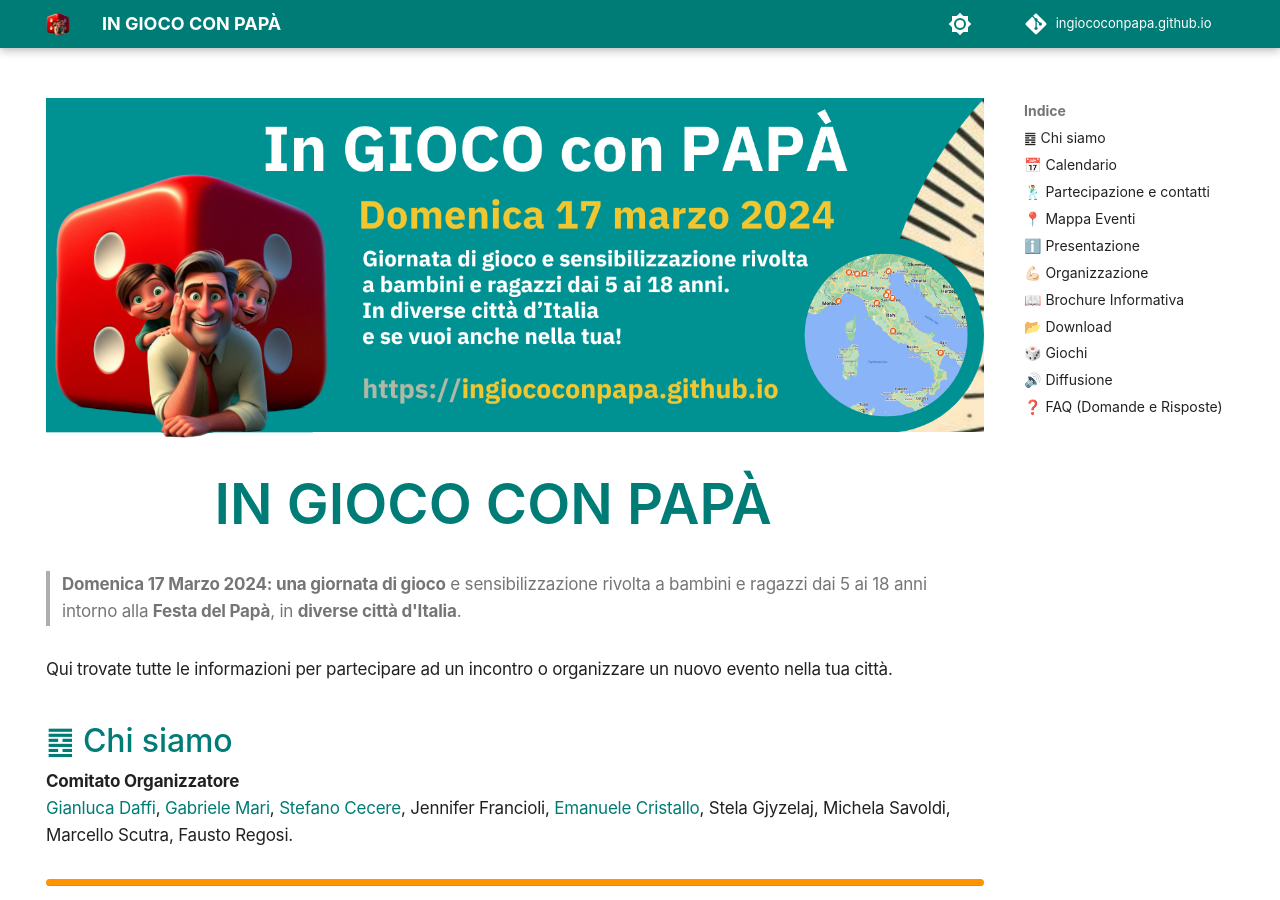
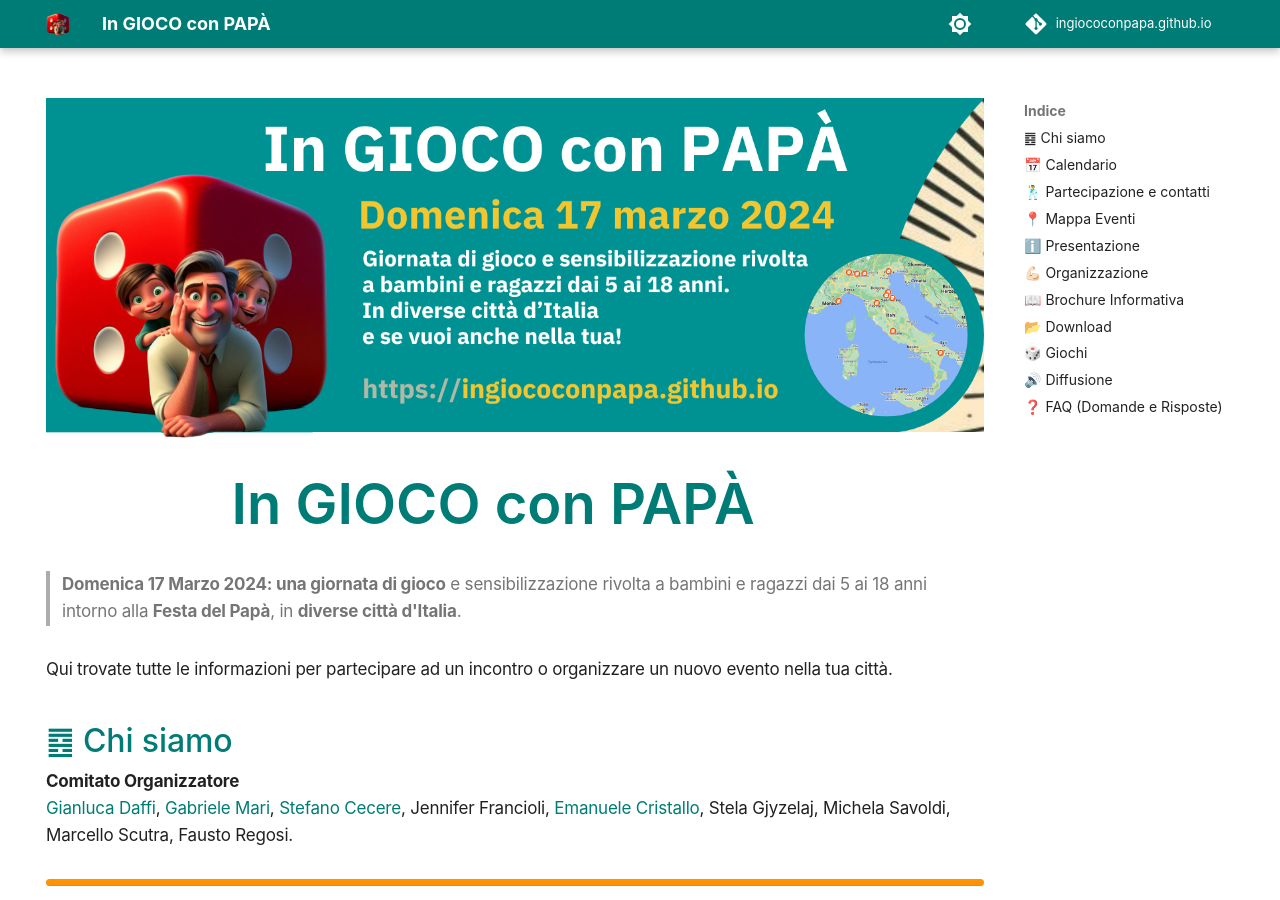
Before and after one commit to ingiococonpapa/ingiococonpapa.github.io, an MkDocs documentation site: the page built from docs/index.md, in a window 1280 px wide and 900 px high. Built offline with MkDocs 1.6.1 and Material for MkDocs 9.7.7, drawn with Linux system fonts in a browser that asks for light colours; comment, search, counter and statistics services are not loaded.

Commit message:
uppsercase

```diff
--- a/docs/index.md
+++ b/docs/index.md
@@ -1,12 +1,12 @@
 ---
-title: IN GIOCO CON PAPÀ - Domenica 17 Marzo
+title: In GIOCO con PAPÀ - Domenica 17 Marzo
 description: giornata di gioco e sensibilizzazione rivolta a bambini e ragazzi dai 5 ai 18 anni in diverse città d'Italia. PARTECIPA!
 hide:
   - navigation
 ---
 ![in gioco con papà](assets/img/banner-ingiococonpapa.png)
 
-# IN GIOCO CON PAPÀ
+# In GIOCO con PAPÀ
 
 > **Domenica 17 Marzo 2024: una giornata di gioco** e sensibilizzazione rivolta a bambini e ragazzi dai 5 ai 18 anni intorno alla **Festa del Papà**, in **diverse città d'Italia**.
 
--- a/mkdocs.yml
+++ b/mkdocs.yml
@@ -1,4 +1,4 @@
-site_name: IN GIOCO CON PAPÀ
+site_name: In GIOCO con PAPÀ
 site_url: https://ingiococonpapa.github.io
 site_author: Stefano Cecere
 site_description: Giornata di gioco e sensibilizzazione rivolta a bambini e ragazzi dai 5 al 18 anni
```
